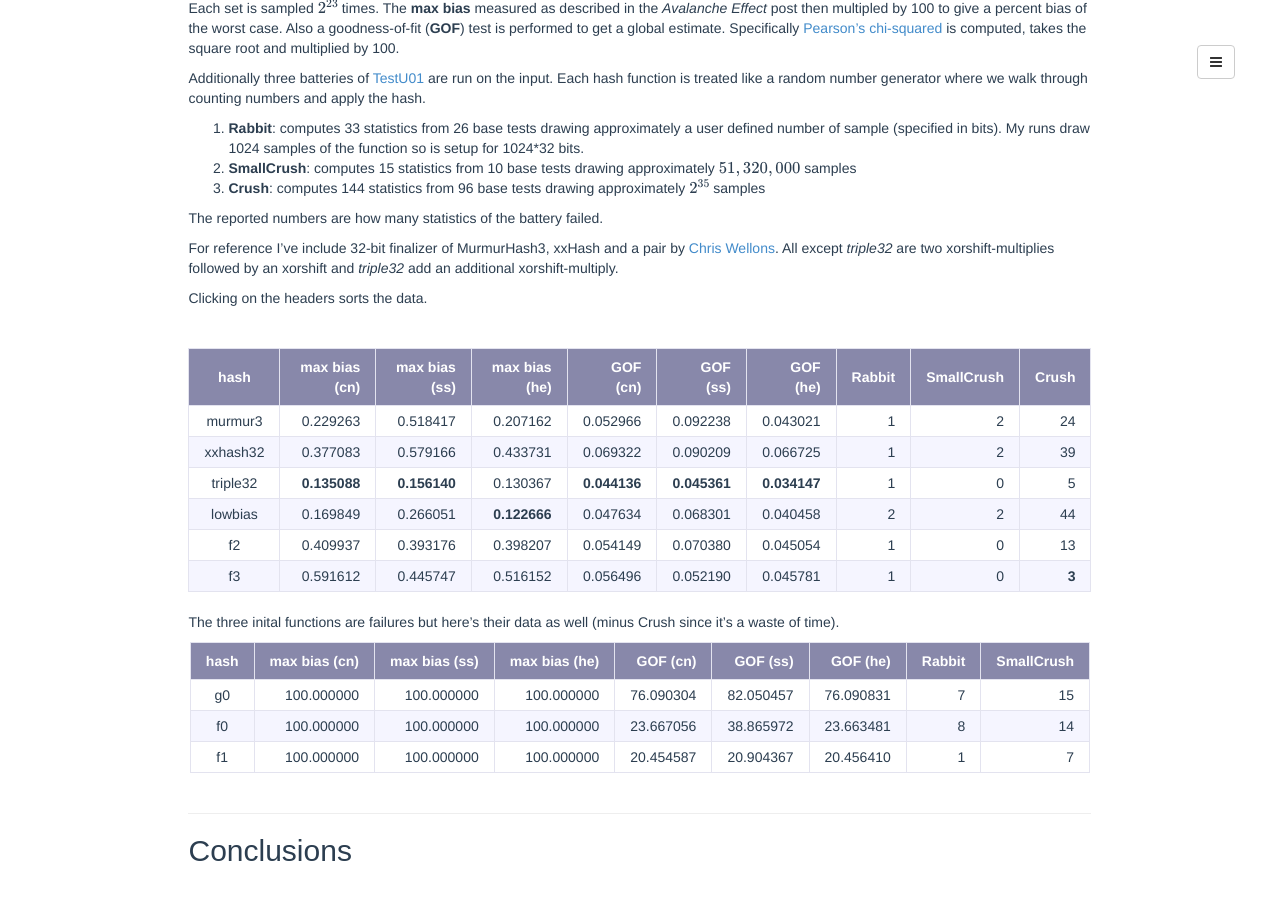
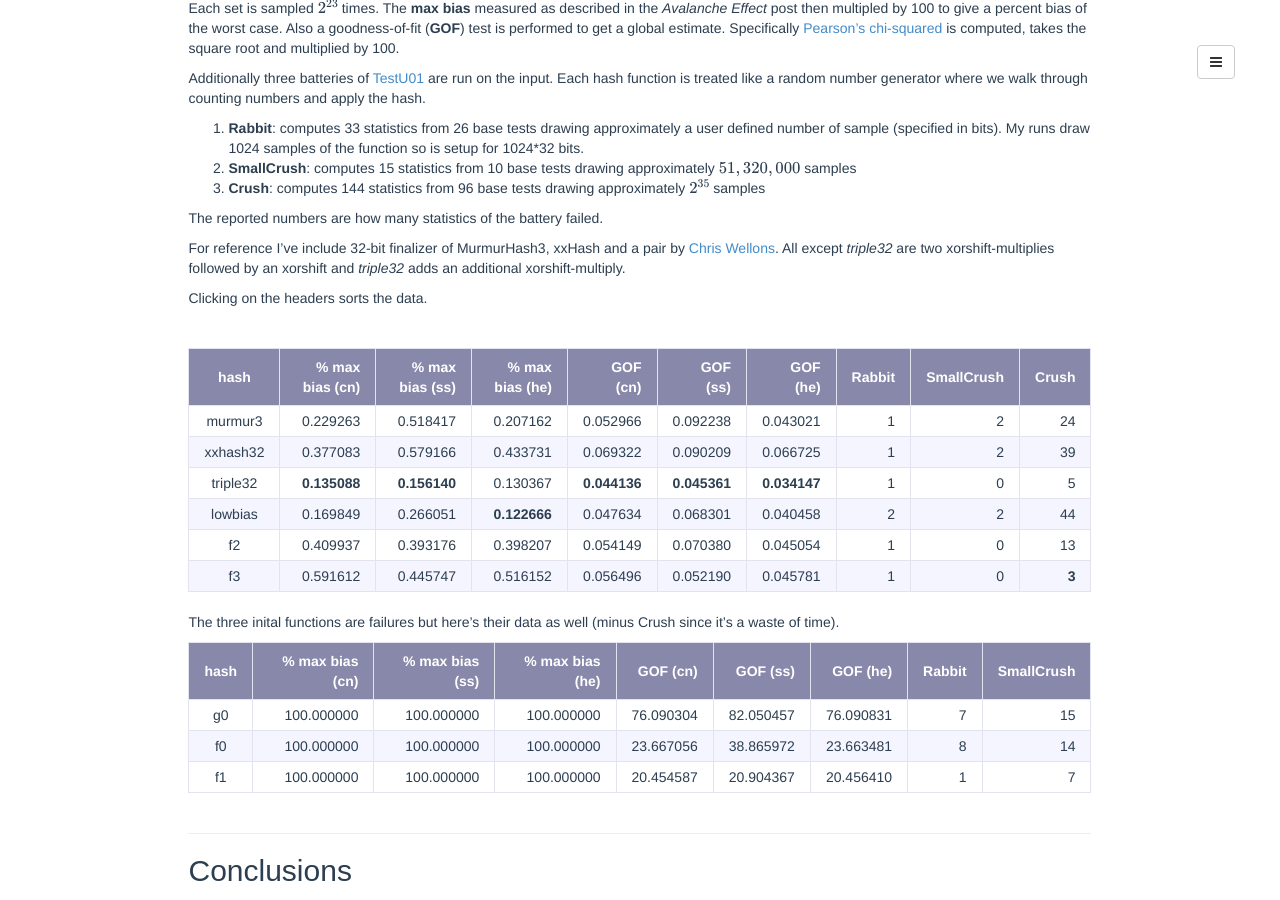
Before and after one commit to Marc-B-Reynolds/Marc-B-Reynolds.github.io, a Jekyll site: the page built from _posts/2019-08-20-InvFinalizer.md, in a window 1280 px wide and 900 px high, scrolled down 4902 px. Built offline with Jekyll 4.4.1, drawn with Linux system fonts in a browser that asks for light colours; formulas are drawn with MathJax 3.

Commit message:
Update 2019-08-20-InvFinalizer.md

```diff
--- a/_posts/2019-08-20-InvFinalizer.md
+++ b/_posts/2019-08-20-InvFinalizer.md
@@ -247,7 +247,7 @@ Additionally three batteries of [TestU01](http://simul.iro.umontreal.ca/testu01/
 
 The reported numbers are how many statistics of the battery failed.
 
-For reference I've include 32-bit finalizer of MurmurHash3, xxHash and a pair by [Chris Wellons](https://github.com/skeeto/hash-prospector). All except *triple32* are two xorshift-multiplies followed by an xorshift and *triple32* add an additional xorshift-multiply.
+For reference I've include 32-bit finalizer of MurmurHash3, xxHash and a pair by [Chris Wellons](https://github.com/skeeto/hash-prospector). All except *triple32* are two xorshift-multiplies followed by an xorshift and *triple32* adds an additional xorshift-multiply.
 
 
 Clicking on the headers sorts the data.
@@ -255,7 +255,7 @@ Clicking on the headers sorts the data.
 <br>
 
 {: .center }
-| hash      | max bias (cn) | max bias (ss) | max bias (he) | GOF (cn)| GOF (ss) | GOF (he) | Rabbit| SmallCrush | Crush |
+| hash      | % max bias (cn) | % max bias (ss) | % max bias (he) | GOF (cn)| GOF (ss) | GOF (he) | Rabbit| SmallCrush | Crush |
 | :---:     |  ---:      |  ---:    |  ---:    |  ---:    |  ---:    | ---:    | ---:  | ---:       |---:       |
 | murmur3   |  0.229263  |  0.518417  |  0.207162  |  0.052966  |  0.092238  |  0.043021  |     1 |        2   | 24 |
 | xxhash32  |  0.377083  |  0.579166  |  0.433731  |  0.069322  |  0.090209  |  0.066725  |     1 |        2   | 39 |
@@ -269,7 +269,7 @@ Clicking on the headers sorts the data.
 The three inital functions are failures but here's their data as well (minus Crush since it's a waste of time).
 
 {: .center }
-| hash      | max bias (cn) | max bias (ss) | max bias (he) | GOF (cn)| GOF (ss) | GOF (he) | Rabbit| SmallCrush |
+| hash      | % max bias (cn) | % max bias (ss) | % max bias (he) | GOF (cn)| GOF (ss) | GOF (he) | Rabbit| SmallCrush |
 | :---:     |  ---:    |  ---:    |  ---:    |  ---:    |  ---:    | ---:    | ---:  | ---:       |
 | g0        |100.000000|100.000000|100.000000| 76.090304|82.050457 |76.090831|     7 |       15   |
 | f0        |100.000000|100.000000|100.000000| 23.667056|38.865972 |23.663481|     8 |       14   |
```
